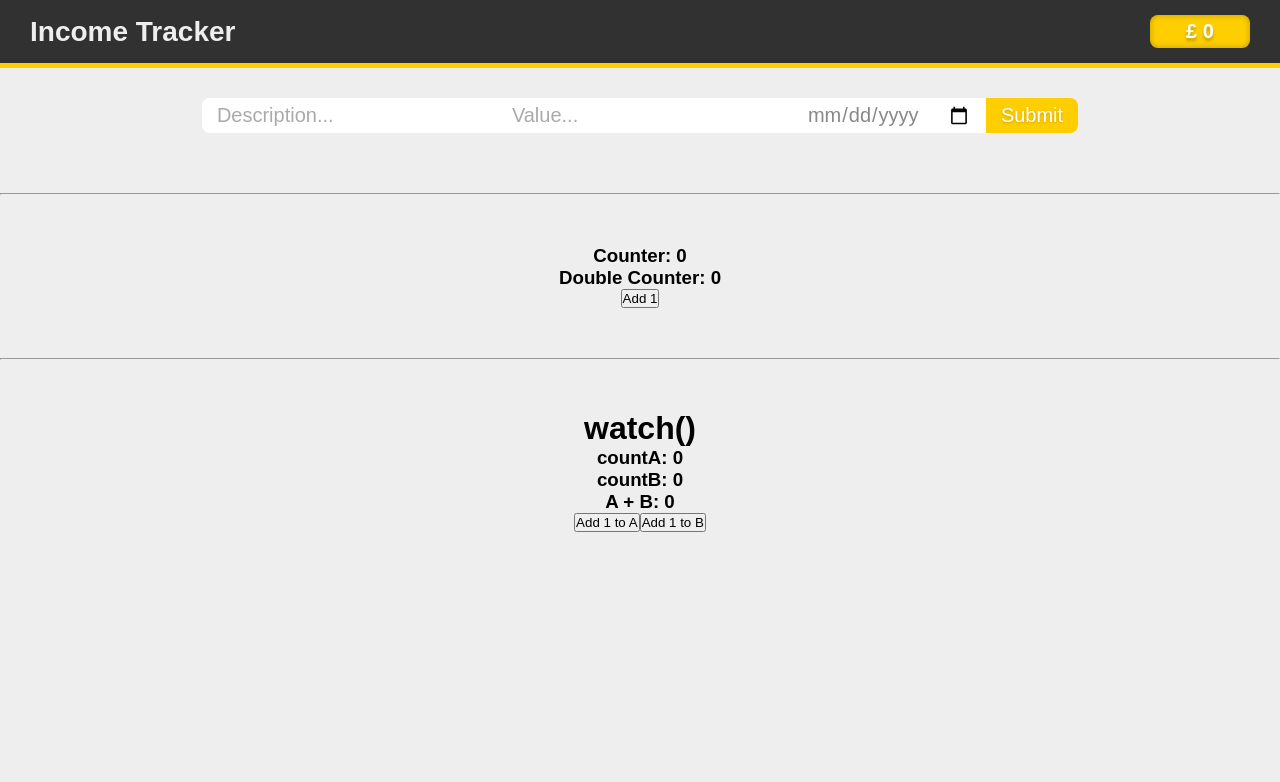
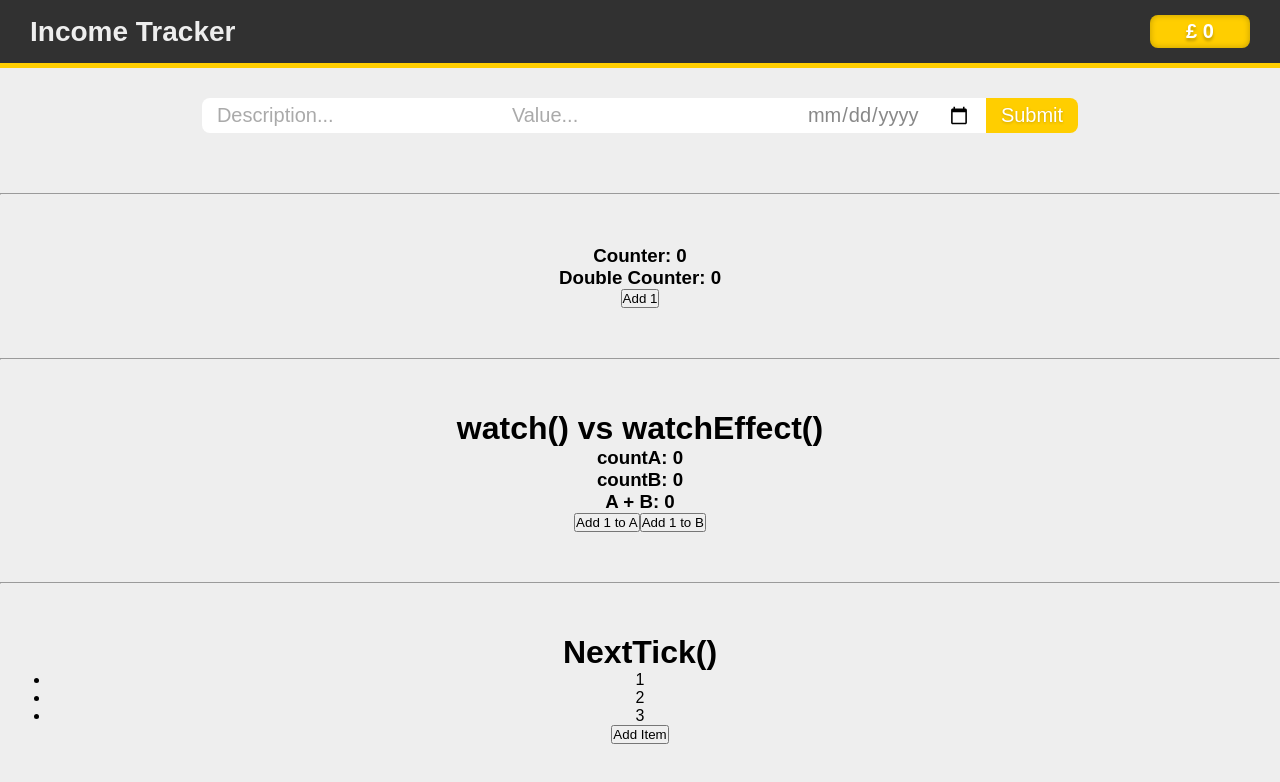
Before and after one commit to sharif-jatri/income-tracker-vue-composition, a Vue app: page / in a window 1280 px wide. Shown: the top 782 px of the page. Built offline with nearby package versions, Linux system fonts and the light colour scheme.

Commit message:
next tick option api

```diff
--- a/src/components/effectCounter/EffectCounter.vue
+++ b/src/components/effectCounter/EffectCounter.vue
@@ -1,6 +1,6 @@
 <template>
   <div class="counter-section">
-    <h1>watch()</h1>
+    <h1>watch() vs watchEffect()</h1>
     <h3>countA: {{ countA }}</h3>
     <h3>countB: {{ countB }}</h3>
     <h3>A + B: {{ addAB }}</h3>
--- /dev/null
+++ b/src/components/nextTick/NextTick.vue
@@ -0,0 +1,55 @@
+<template>
+  <div class="counter-section">
+    <h1>NextTick()</h1>
+    <ul ref="uli">
+        <li v-for="item in list" :key="item">
+            {{item}}
+        </li>
+    </ul>
+    <button @click="addItem">Add Item</button>
+  </div>
+</template>
+
+<script>
+export default {
+  name: "NextTick",
+//   setup(){
+//     const list = ref(['a', 'b', 'c'])
+//     const addItem = () => {
+//         list.value.push('ab');
+//         console.log(list)
+//         console.log(list.value.length)
+//     }
+
+//     return {
+//       addItem,
+//       list
+//     }
+//   }
+    data(){
+        return{
+            list: [1, 2, 3]
+        }
+    },
+    methods: {
+        addItem(){
+            this.list.push(`${Date.now()}`);
+            this.list.push(`${Date.now()}`);
+            this.list.push(`${Date.now()}`);
+
+            this.$nextTick(() => {
+                 const ulElem = this.$refs.uli;
+            console.log(ulElem.childNodes)
+            console.log(ulElem.childNodes.length)
+            })
+        }
+    }
+}
+</script>
+
+<style scoped>
+.counter-section{
+  text-align: center;
+  margin: 50px;
+}
+</style>
--- a/src/views/HomeView.vue
+++ b/src/views/HomeView.vue
@@ -6,6 +6,8 @@
   <CounterSection />
   <hr />
   <EffectCounter />
+  <hr />
+  <NextTick />
 </template>
 
 <script>
@@ -15,6 +17,7 @@ import IncomeForm from "@/components/IncomeForm";
 import IncomeList from "@/components/IncomeList";
 import CounterSection from "@/components/counter/CounterSection";
 import EffectCounter from "@/components/effectCounter/EffectCounter.vue";
+import NextTick from "@/components/nextTick/NextTick.vue";
 export default {
   name: 'HomeView',
   components: {
@@ -22,7 +25,8 @@ export default {
     TopNavbar,
     IncomeForm,
     IncomeList,
-    EffectCounter
+    EffectCounter,
+    NextTick
 },
   setup(){
     const todo = localStorage.getItem('todo');
```
